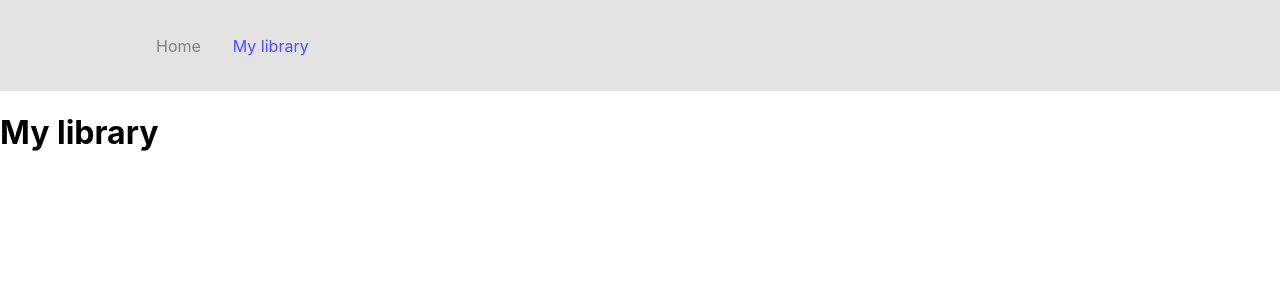
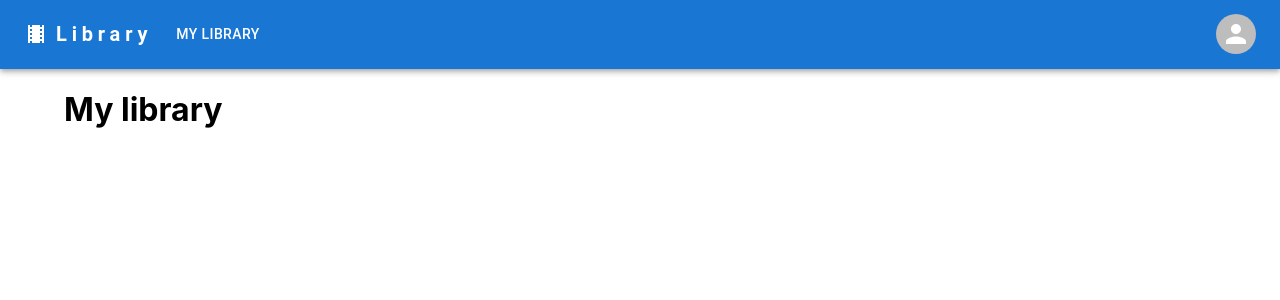
Before and after one commit to arthurj972/movie-library, a React (Create React App) app in the folder app/: page /my in a window 1280 px wide. Shown: the top 300 px of the page. Built offline with nearby package versions, Linux system fonts and the light colour scheme.

Commit message:
app: use material ui

```diff
--- a/app/package.json
+++ b/app/package.json
@@ -3,6 +3,10 @@
   "version": "0.1.0",
   "private": true,
   "dependencies": {
+    "@emotion/react": "^11.11.1",
+    "@emotion/styled": "^11.11.0",
+    "@mui/icons-material": "^5.14.6",
+    "@mui/material": "^5.14.6",
     "@testing-library/jest-dom": "^5.17.0",
     "@testing-library/react": "^13.4.0",
     "@testing-library/user-event": "^13.5.0",
@@ -12,7 +16,6 @@
     "@types/react-dom": "^18.2.7",
     "react": "^18.2.0",
     "react-dom": "^18.2.0",
-    "react-icons": "^4.10.1",
     "react-router-dom": "^6.15.0",
     "react-scripts": "5.0.1",
     "styled-components": "^6.0.7",
--- a/app/src/App.tsx
+++ b/app/src/App.tsx
@@ -6,17 +6,20 @@
 import NoMatch from './pages/errors/404';
 import Movie from './pages/movie';
 import Home from './pages/home';
+import { Container } from '@mui/material';
 
 const App = (): ReactElement => {
   return (
     <Router>
       <Navbar />
+      <Container fixed>
         <Routes>
           <Route path='/' element={<Home />} />
           <Route path='/my' element={<MyLibrary />} />
           <Route path='/movie/:id' element={<Movie />} />
           <Route path='*' element={<NoMatch />} />
         </Routes>
+      </Container>
     </Router>
   );
 };
--- a/app/src/components/Navbar/NavbarElements.tsx
+++ /dev/null
@@ -1,33 +0,0 @@
-import { NavLink as Link } from 'react-router-dom';
-import styled from 'styled-components';
-
-export const Nav = styled.nav`
-  background: #e3e3e3;
-  height: 85px;
-  display: flex;
-  justify-content: space-between;
-  padding: 0.2rem calc((100vw - 1000px) / 2);
-  z-index: 12;
-`;
-
-export const NavLink = styled(Link)`
-  color: #808080;
-  display: flex;
-  align-items: center;
-  text-decoration: none;
-  padding: 0 1rem;
-  height: 100%;
-  cursor: pointer;
-  &.active {
-    color: #4d4dff;
-  }
-`;
-
-export const NavMenu = styled.div`
-  display: flex;
-  align-items: center;
-  margin-right: -24px;
-  @media screen and (max-width: 768px) {
-    display: none;
-  }
-`;
--- a/app/src/components/Navbar/index.tsx
+++ b/app/src/components/Navbar/index.tsx
@@ -1,17 +1,190 @@
 import React, { type ReactElement } from 'react';
-import { Nav, NavLink, NavMenu } from './NavbarElements';
+import AppBar from '@mui/material/AppBar';
+import Box from '@mui/material/Box';
+import Toolbar from '@mui/material/Toolbar';
+import IconButton from '@mui/material/IconButton';
+import Typography from '@mui/material/Typography';
+import Menu from '@mui/material/Menu';
+import MenuIcon from '@mui/icons-material/Menu';
+import Container from '@mui/material/Container';
+import Avatar from '@mui/material/Avatar';
+import Button from '@mui/material/Button';
+import Tooltip from '@mui/material/Tooltip';
+import MenuItem from '@mui/material/MenuItem';
+import LocalMoviesIcon from '@mui/icons-material/LocalMovies';
+import { useNavigate } from 'react-router-dom';
+
+const pages = [
+  {
+    name: 'My library',
+    path: 'my'
+  }
+];
+const settings = ['Profile', 'Account', 'Dashboard', 'Logout'];
 
 const Navbar = (): ReactElement => {
+  const navigate = useNavigate();
+
+  const [anchorElNav, setAnchorElNav] = React.useState<null | HTMLElement>(
+    null
+  );
+  const [anchorElUser, setAnchorElUser] = React.useState<null | HTMLElement>(
+    null
+  );
+
+  const handleOpenNavMenu = (event: React.MouseEvent<HTMLElement>): void => {
+    setAnchorElNav(event.currentTarget);
+  };
+  const handleOpenUserMenu = (event: React.MouseEvent<HTMLElement>): void => {
+    setAnchorElUser(event.currentTarget);
+  };
+
+  const handleCloseNavMenu = (): void => {
+    setAnchorElNav(null);
+  };
+
+  const handleCloseUserMenu = (): void => {
+    setAnchorElUser(null);
+  };
+
+  const goTo = (path: string): void => {
+    console.log('path :>> ', path);
+    navigate(path);
+  };
+
   return (
-    <>
-      <Nav>
-        <NavMenu>
-          <NavLink to='/'>Home</NavLink>
-          <NavLink to='/my'>My library</NavLink>
-        </NavMenu>
-      </Nav>
-    </>
+    <AppBar position='static'>
+      <Container maxWidth='xl'>
+        <Toolbar disableGutters>
+          <LocalMoviesIcon
+            sx={{ display: { xs: 'none', md: 'flex' }, mr: 1 }}
+          />
+          <Typography
+            variant='h6'
+            noWrap
+            component='a'
+            onClick={() => {
+              goTo('/');
+            }}
+            sx={{
+              mr: 2,
+              display: { xs: 'none', md: 'flex' },
+              fontWeight: 700,
+              letterSpacing: '.3rem',
+              color: 'inherit',
+              textDecoration: 'none'
+            }}
+          >
+            Library
+          </Typography>
+
+          <Box sx={{ flexGrow: 1, display: { xs: 'flex', md: 'none' } }}>
+            <IconButton
+              size='large'
+              aria-label='account of current user'
+              aria-controls='menu-appbar'
+              aria-haspopup='true'
+              onClick={handleOpenNavMenu}
+              color='inherit'
+            >
+              <MenuIcon />
+            </IconButton>
+            <Menu
+              id='menu-appbar'
+              anchorEl={anchorElNav}
+              anchorOrigin={{
+                vertical: 'bottom',
+                horizontal: 'left'
+              }}
+              keepMounted
+              transformOrigin={{
+                vertical: 'top',
+                horizontal: 'left'
+              }}
+              open={Boolean(anchorElNav)}
+              onClose={handleCloseNavMenu}
+              sx={{
+                display: { xs: 'block', md: 'none' }
+              }}
+            >
+              {pages.map((page) => (
+                <MenuItem
+                  key={page.path}
+                  onClick={() => {
+                    goTo(page.path);
+                  }}
+                >
+                  <Typography textAlign='center'>{page.name}</Typography>
+                </MenuItem>
+              ))}
+            </Menu>
+          </Box>
+          <LocalMoviesIcon
+            sx={{ display: { xs: 'flex', md: 'none' }, mr: 1 }}
+          />
+          <Typography
+            variant='h5'
+            noWrap
+            component='a'
+            href='/'
+            sx={{
+              mr: 2,
+              display: { xs: 'flex', md: 'none' },
+              flexGrow: 1,
+              fontWeight: 700,
+              letterSpacing: '.3rem',
+              color: 'inherit',
+              textDecoration: 'none'
+            }}
+          >
+            Library
+          </Typography>
+          <Box sx={{ flexGrow: 1, display: { xs: 'none', md: 'flex' } }}>
+            {pages.map((page) => (
+              <Button
+                key={page.path}
+                onClick={() => {
+                  goTo(page.path);
+                }}
+                sx={{ my: 2, color: 'white', display: 'block' }}
+              >
+                {page.name}
+              </Button>
+            ))}
+          </Box>
+
+          <Box sx={{ flexGrow: 0 }}>
+            <Tooltip title='Open settings'>
+              <IconButton onClick={handleOpenUserMenu} sx={{ p: 0 }}>
+                <Avatar alt='John Doe' />
+              </IconButton>
+            </Tooltip>
+            <Menu
+              sx={{ mt: '45px' }}
+              id='menu-appbar'
+              anchorEl={anchorElUser}
+              anchorOrigin={{
+                vertical: 'top',
+                horizontal: 'right'
+              }}
+              keepMounted
+              transformOrigin={{
+                vertical: 'top',
+                horizontal: 'right'
+              }}
+              open={Boolean(anchorElUser)}
+              onClose={handleCloseUserMenu}
+            >
+              {settings.map((setting) => (
+                <MenuItem key={setting} onClick={handleCloseUserMenu}>
+                  <Typography textAlign='center'>{setting}</Typography>
+                </MenuItem>
+              ))}
+            </Menu>
+          </Box>
+        </Toolbar>
+      </Container>
+    </AppBar>
   );
 };
-
 export default Navbar;
```
Also changed, not shown: 1 other file (tests, documents, lock files or other folders). Lines whose indentation alone changed are shown as unchanged.
